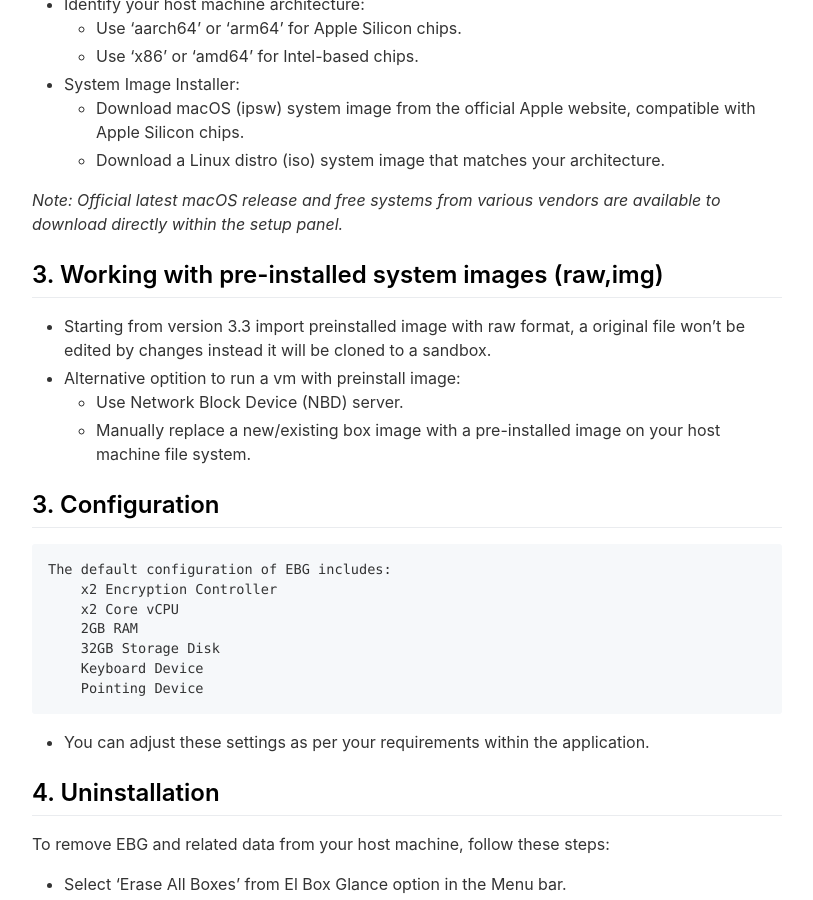
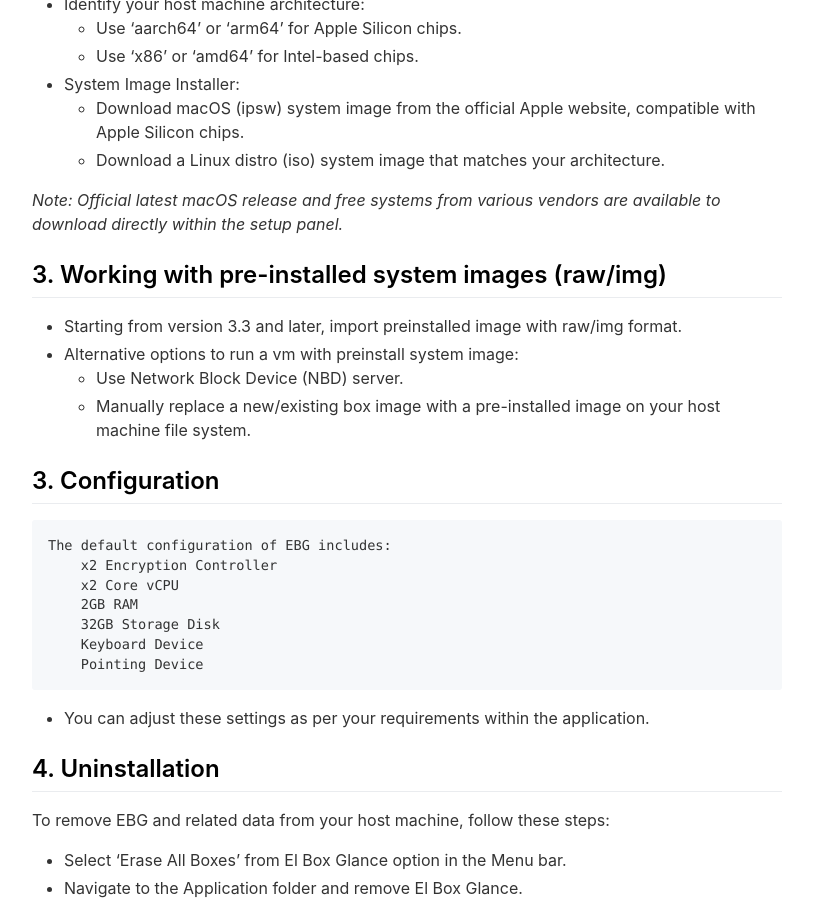
Before and after one commit to i3bit/ebg, a Jekyll site: the page built from _pages/guide.md, in a window 1280 px wide and 900 px high, scrolled down 548 px. Shown: the whole window, without its empty margins (233-1046 px from the left). Built offline with Jekyll 4.4.1, drawn with Linux system fonts in a browser that asks for light colours; nearby versions of some CDN libraries.

Commit message:
Update guide.md

```diff
--- a/_pages/guide.md
+++ b/_pages/guide.md
@@ -28,10 +28,10 @@ This guide describes basic operation of EBG: El Box Glance.
 
 *Note: Official latest macOS release and free systems from various vendors are available to download directly within the setup panel.*
 
-## 3. Working with pre-installed system images (raw,img)
+## 3. Working with pre-installed system images (raw/img)
 
-* Starting from version 3.3 import preinstalled image with raw format, a original file won't be edited by changes instead it will be cloned to a sandbox.
-* Alternative optition to run a vm with preinstall image:
+* Starting from version 3.3 and later, import preinstalled image with raw/img format.
+* Alternative options to run a vm with preinstall system image:
     * Use Network Block Device (NBD) server.
     * Manually replace a new/existing box image with a pre-installed image on your host machine file system.
 
```
